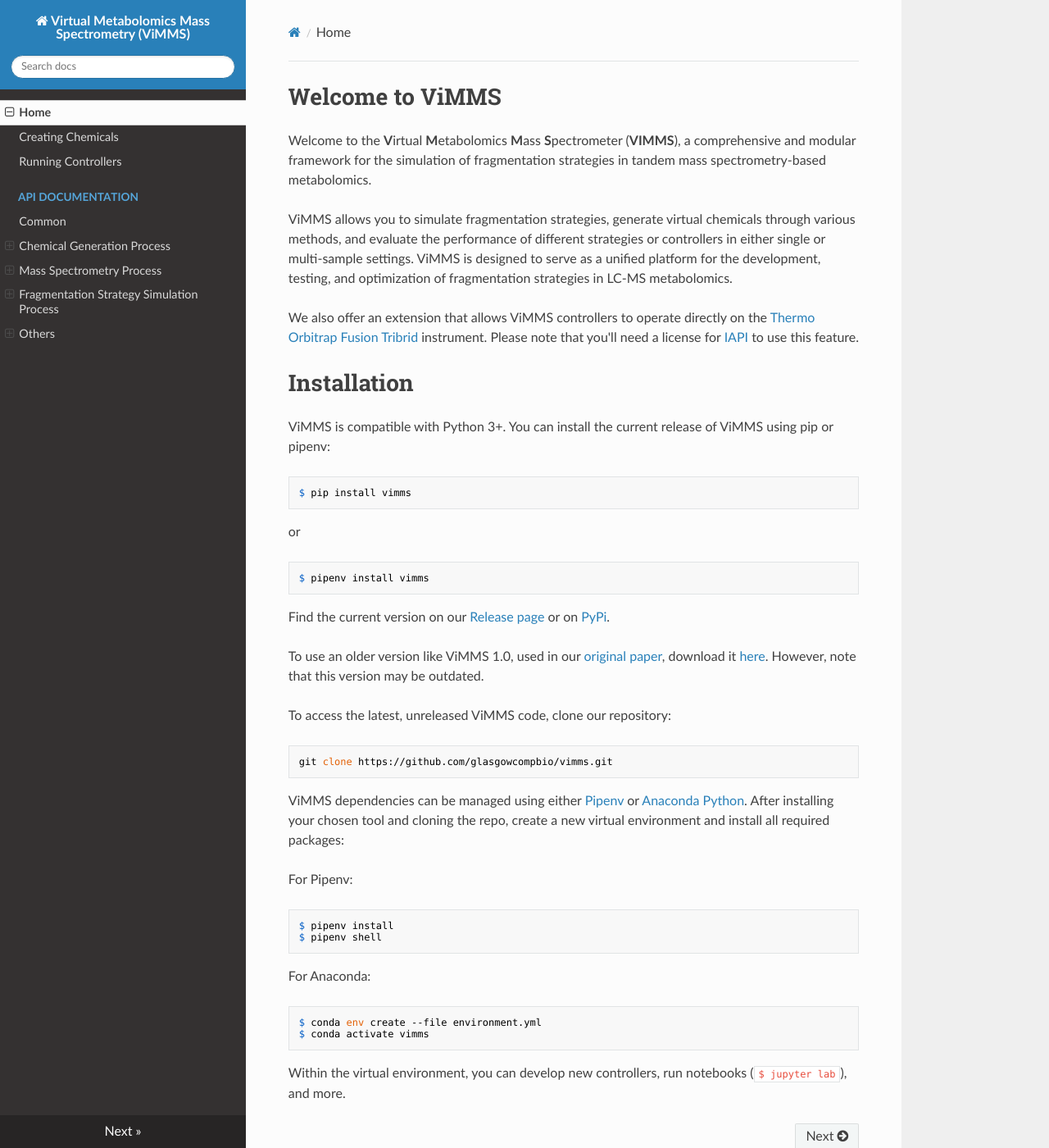
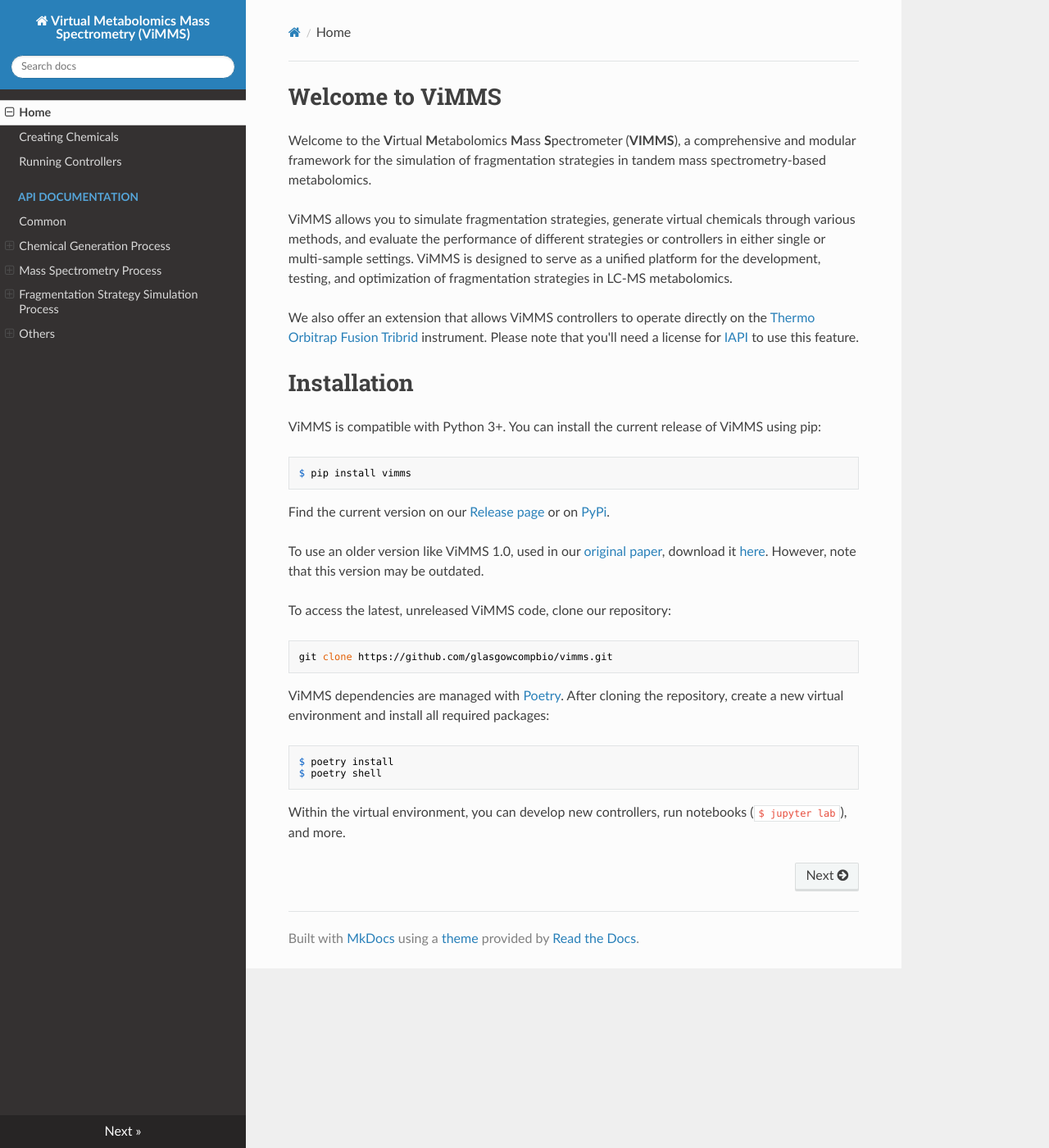
Before and after one commit to glasgowcompbio/vimms, an MkDocs documentation site: the page built from docs/README.md, in a window 1280 px wide and 1400 px high. Shown: the whole window at 82% size. Built offline with MkDocs 1.6.1, drawn with Linux system fonts in a browser that asks for light colours; nearby versions of some CDN libraries.

Commit message:
Remove conda and Pipenv configs; update docs

````diff
--- a/docs/README.md
+++ b/docs/README.md
@@ -11,14 +11,10 @@ We also offer an extension that allows ViMMS controllers to operate directly on
 
 # Installation
 
-ViMMS is compatible with Python 3+. You can install the current release of ViMMS using pip or pipenv:
+ViMMS is compatible with Python 3+. You can install the current release of ViMMS using pip:
 
 ```
 $ pip install vimms
-```
-or
-```
-$ pipenv install vimms
 ```
 
 Find the current version on our [Release page](https://github.com/glasgowcompbio/vimms/releases) or on [PyPi](https://pypi.org/project/vimms/#history).
@@ -31,18 +27,10 @@ To access the latest, unreleased ViMMS code, clone our repository:
 git clone https://github.com/glasgowcompbio/vimms.git
 ```
 
-ViMMS dependencies can be managed using either [Pipenv](https://pipenv.pypa.io/en/latest/) or [Anaconda Python](https://www.anaconda.com). After installing your chosen tool and cloning the repo, create a new virtual environment and install all required packages:
-
-For Pipenv:
+ViMMS dependencies are managed with [Poetry](https://python-poetry.org/). After cloning the repository, create a new virtual environment and install all required packages:
 ```
-$ pipenv install
-$ pipenv shell
-```
-
-For Anaconda:
-```
-$ conda env create --file environment.yml
-$ conda activate vimms
+$ poetry install
+$ poetry shell
 ```
 
 Within the virtual environment, you can develop new controllers, run notebooks (`$ jupyter lab`), and more.
````
Also changed, not shown: .readthedocs.yml (+4 -4 lines), environment.yml (deleted, +0 -43 lines), environment_readthedocs.yml (deleted, +0 -44 lines), pages/installation.md (+1 -23 lines), 2 other files.
